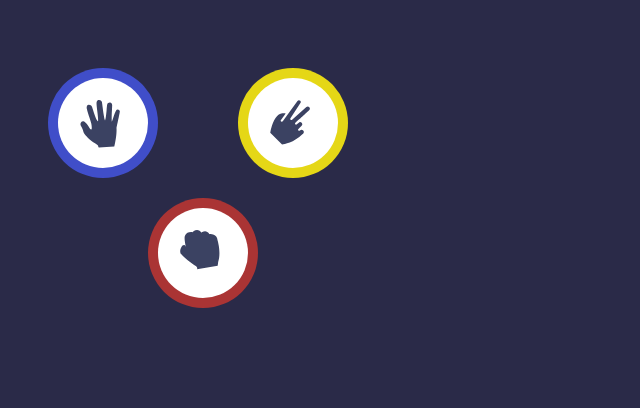
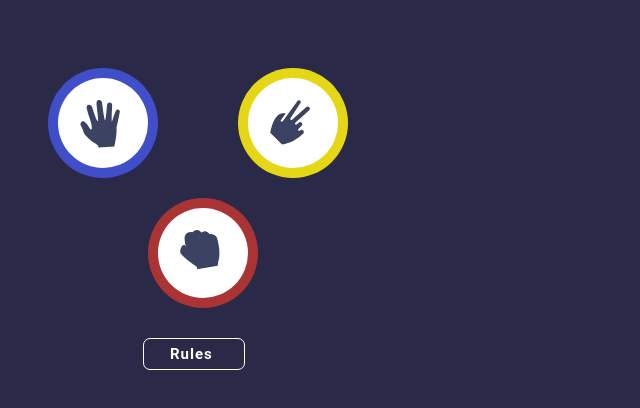
Before and after one commit to kairon1223/reto444, a plain HTML site: page index.html in a window 1280 px wide. Shown: the part 168-576 px from the top of the page, without its empty margins (0-640 px from the left). Drawn offline with Linux system fonts and the light colour scheme.

Commit message:
nuevos cambios

```diff
--- /dev/null
+++ b/estilos3.css
@@ -0,0 +1,20 @@
+.boton1{
+    border: solid 1px white;
+    width:100px;
+    height: 30px;
+    position: relative;
+    left: 135px;
+    top: 10px;
+    border-radius: 7px;
+
+}
+
+.textob{
+    color: white;
+    font-size: 15px;
+    position: absolute;
+    font-family:'Roboto', sans-serif;
+    letter-spacing: 1px;
+    left: 170px;
+    top: 503px;
+}
--- a/index.html
+++ b/index.html
@@ -7,6 +7,8 @@
     <title>Document</title>
     <link rel="stylesheet" href="./estilos.css">
     <link rel="stylesheet" href="./estilosn.css">
+    <link rel="stylesheet" href="./estilos3.css">
+
 </head>
 <body>
   <header>
@@ -32,6 +34,11 @@
         <img class="tijeras2"  src="./images/icon-scissors.svg" alt="">
       </div>
 
+    <div class="contenedor1">
+      <h1 class="textob">Rules</h1>
+      <div class="boton1"></div>
+    </div>
+
    <div class="cajapuntos"></div>
    <h1 class="puntos">Score</h1>
    <div class="triangulo">
```
